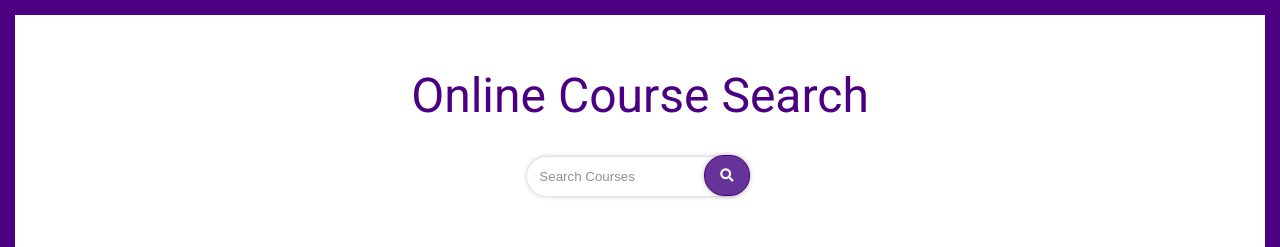
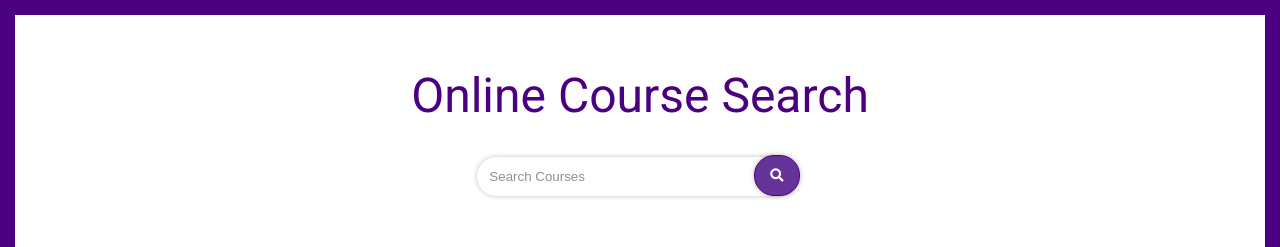
Before and after one commit to DebarunMitra/OnlineCourseSearch, a React (Create React App) app in the folder client/: page / in a window 1280 px wide. Shown: the top 247 px of the page. Built offline with nearby package versions, Linux system fonts and the light colour scheme; no server answers.

Commit message:
search modified

```diff
--- a/client/src/components/search-box/search-box.style.css
+++ b/client/src/components/search-box/search-box.style.css
@@ -1,6 +1,6 @@
 .search-bar {
   max-width: 320px;
-  min-width: 220px;
+  min-width: 320px;
   width: 45%;
   border: none;
   padding: 12px;
```
